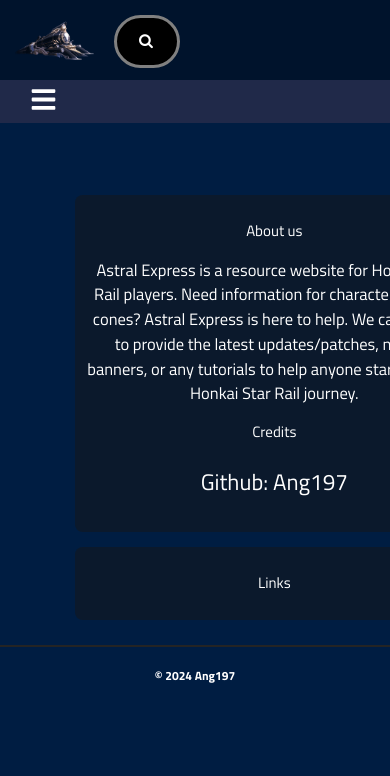
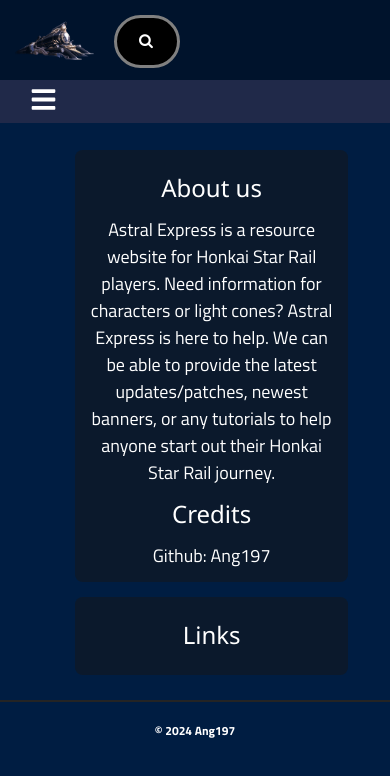
Before and after one commit to Ang197/astral-express, a React (Vite) app: page /About in a window 390 px wide. Shown: the top 776 px of the page. Built offline with nearby package versions, Linux system fonts and the light colour scheme.

Commit message:
Added more changes for page template css

```diff
--- a/src/components/Links.jsx
+++ b/src/components/Links.jsx
@@ -7,7 +7,7 @@ import '../style/page-styles/pageTemplate.css'
 function Links() {
     return (
         <div className="linkSection w3-animate-top">
-            <p>Links</p>
+            <h2>Links</h2>
         </div>
     )
 }
--- a/src/pages/About.jsx
+++ b/src/pages/About.jsx
@@ -6,7 +6,7 @@ function About() {
         <>
             <div className="pageContainer">
                 <div className="previewSection w3-animate-top">
-                        <p>About us</p>
+                        <h2>About us</h2>
                         <p className="description">
                             Astral Express is a resource website for Honkai Star Rail players.
                             Need information for characters or light cones? Astral Express is
@@ -15,7 +15,7 @@ function About() {
                             We can be able to provide the latest updates/patches, newest banners,
                             or any tutorials to help anyone start out their Honkai Star Rail journey.
                         </p>
-                        <p>Credits</p>
+                        <h2>Credits</h2>
                         <p className="creditsLink">
                             Github: <a className="githubLink" href="https://github.com/Ang197" target="_blank"> Ang197 </a>
                         </p>
--- a/src/pages/Characters.jsx
+++ b/src/pages/Characters.jsx
@@ -6,7 +6,7 @@ function Character() {
         <>
             <div className="pageContainer">
                 <div className="previewSection w3-animate-top">
-                        <p>Characters</p>
+                        <h2>Characters</h2>
                     </div>
                     <Links/>
             </div>
--- a/src/pages/Home.jsx
+++ b/src/pages/Home.jsx
@@ -6,7 +6,7 @@ function Home() {
         <>
             <div className="pageContainer">
                 <div className="previewSection w3-animate-top">
-                    <p>News</p>
+                    <h2>News</h2>
                 </div>
                 <Links/>
             </div>
--- a/src/pages/Light_Cones.jsx
+++ b/src/pages/Light_Cones.jsx
@@ -6,7 +6,7 @@ function Weapons() {
         <>
             <div className="pageContainer">
                 <div className="previewSection w3-animate-top">
-                        <p>Light Cones</p>
+                        <h2>Light Cones</h2>
                     </div>
                     <Links/>
             </div>
--- a/src/style/nav.css
+++ b/src/style/nav.css
@@ -88,7 +88,7 @@
     }
 
     .headerNavbar .navbar .navLinks a{
-        font-size: 1rem;
+        font-size: 1.3rem;
     }
 
     .headerNavbar .responsive_nav{
@@ -105,10 +105,6 @@
     /*For mobile screen */
     @media only screen and (max-width: 720px){
         .header .headerTop {
-            .headerLogo{
-
-            }
-
             .headerTitle{
                 display: none;
             }
--- a/src/style/page-styles/pageTemplate.css
+++ b/src/style/page-styles/pageTemplate.css
@@ -11,30 +11,26 @@
 }
 
 .pageContainer{
-    padding-top: 13rem;
+    padding-top: 10rem;
     display:grid;
     grid-template-columns: repeat(auto-fit, minmax(80%, max-content));
     grid-template-rows: auto;
     grid-gap: 15px;
     grid-auto-flow: row;
-    min-height: 50vh;
-    min-height: 50dvh;
+    min-height: 90vh;
+    min-height: 90dvh;
     min-width: 65vh;
     min-width: 65dvh;
     grid-template-areas:
     "previewTemplate Links"
 }
 
-.description{
+.description, .creditsLink{
     margin: 0rem;
     font-weight: normal;
-    font-size: 1.1rem;
+    font-size: 1.5rem;
     max-width: 100dvh;
     margin: auto;
-}
-
-.creditsLink{
-    font-size: 1.5rem;
 }
 
 .githubLink{
@@ -67,10 +63,18 @@
         display: grid;
         grid-template-columns: repeat(auto-fit, minmax(100%, max-content));
         grid-template-rows: auto;
+        min-height: 100vh;
+        min-height: 100dvh;
+        min-width: 65vh;
+        min-width: 65dvh;
         grid-template-areas:
         "previewTemplate"
         "Links";
         font-size: 1rem;
+
+        .description, .creditsLink{
+            font-size: 1.2rem;
+        }
     }
 
     /*For mobile screen */
@@ -78,13 +82,21 @@
         .pageContainer{
             grid-template-columns: repeat(auto-fill, minmax(70%, max-content));
             grid-template-rows: auto;
+            min-height: 80vh;
+            min-height: 80dvh;
+            min-width: 60vh;
+            min-width: 60dvh;
             font-size: 1rem;
         }
 
-        .description .creditsLink{
-            font-size: 0.9rem;
+        h2{
+            font-size: 1.6rem;
+        }
+
+
+        .description, .creditsLink{
+            font-size: 1rem;
             max-width: 30dvh;
-            max-height: 30dvh;
         }
     }
 }
```
